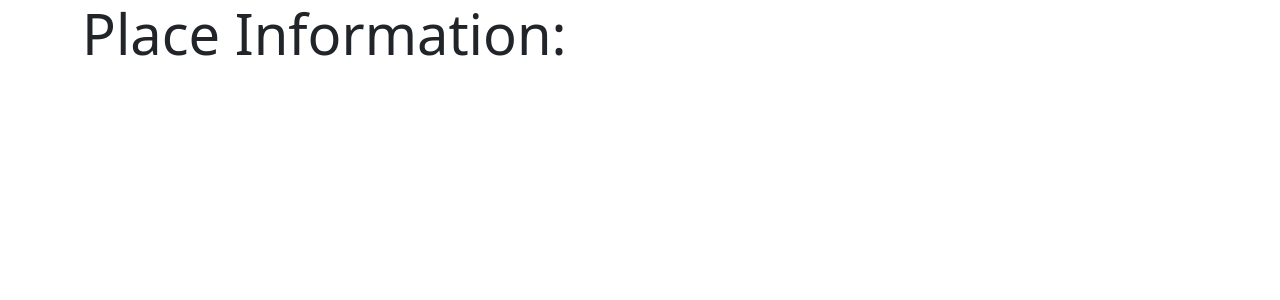
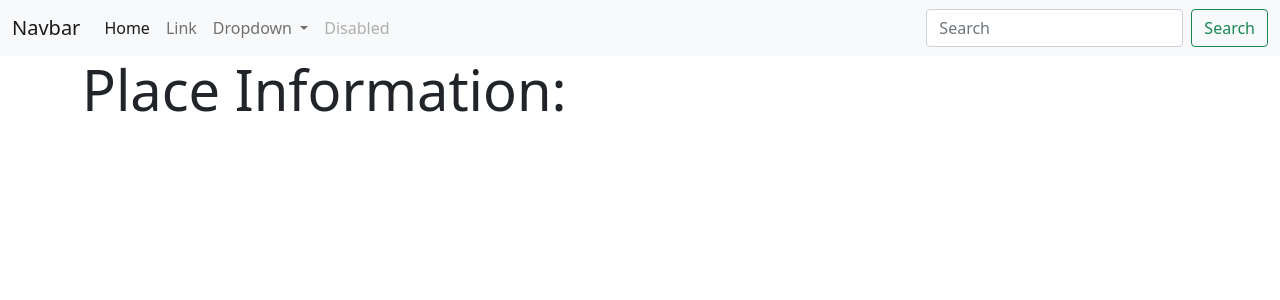
Before and after one commit to paulsok/fastapi, a FastAPI app: page / in a window 1280 px wide. Shown: the top 300 px of the page. Run offline with FastAPI, Linux system fonts and the light colour scheme.

Commit message:
feat: bootstrap-navbar added

```diff
--- a/backend/templates/components/navbar.html
+++ b/backend/templates/components/navbar.html
@@ -1,10 +1,36 @@
-<!DOCTYPE html>
-<html lang="en">
-<head>
-    <meta charset="UTF-8">
-    <title>Title</title>
-</head>
-<body>
-
-</body>
-</html>
+<nav class="navbar navbar-expand-lg navbar-light bg-light">
+  <div class="container-fluid">
+    <a class="navbar-brand" href="#">Navbar</a>
+    <button class="navbar-toggler" type="button" data-bs-toggle="collapse" data-bs-target="#navbarSupportedContent" aria-controls="navbarSupportedContent" aria-expanded="false" aria-label="Toggle navigation">
+      <span class="navbar-toggler-icon"></span>
+    </button>
+    <div class="collapse navbar-collapse" id="navbarSupportedContent">
+      <ul class="navbar-nav me-auto mb-2 mb-lg-0">
+        <li class="nav-item">
+          <a class="nav-link active" aria-current="page" href="#">Home</a>
+        </li>
+        <li class="nav-item">
+          <a class="nav-link" href="#">Link</a>
+        </li>
+        <li class="nav-item dropdown">
+          <a class="nav-link dropdown-toggle" href="#" id="navbarDropdown" role="button" data-bs-toggle="dropdown" aria-expanded="false">
+            Dropdown
+          </a>
+          <ul class="dropdown-menu" aria-labelledby="navbarDropdown">
+            <li><a class="dropdown-item" href="#">Action</a></li>
+            <li><a class="dropdown-item" href="#">Another action</a></li>
+            <li><hr class="dropdown-divider"></li>
+            <li><a class="dropdown-item" href="#">Something else here</a></li>
+          </ul>
+        </li>
+        <li class="nav-item">
+          <a class="nav-link disabled" href="#" tabindex="-1" aria-disabled="true">Disabled</a>
+        </li>
+      </ul>
+      <form class="d-flex">
+        <input class="form-control me-2" type="search" placeholder="Search" aria-label="Search">
+        <button class="btn btn-outline-success" type="submit">Search</button>
+      </form>
+    </div>
+  </div>
+</nav>
--- a/backend/templates/shared/base.html
+++ b/backend/templates/shared/base.html
@@ -3,6 +3,7 @@
 <head>
     <meta charset="utf-8">
     <meta name="viewport" content="width=device-width, initial-scale=1.0">
+    <meta name="nofoobar.com" content="Nofoobar">
     <link href="https://cdn.jsdelivr.net/npm/bootstrap@5.0.0-beta2/dist/css/bootstrap.min.css" rel="stylesheet" integrity="sha384-BmbxuPwQa2lc/FVzBcNJ7UAyJxM6wuqIj61tLrc4wSX0szH/Ev+nYRRuWlolflfl" crossorigin="anonymous">
 
     {% block title %}
@@ -10,6 +11,7 @@
 </head>
 
 <body>
+    {% include "components/navbar.html" %}
     {% block content %}
     {% endblock %}
 
```
